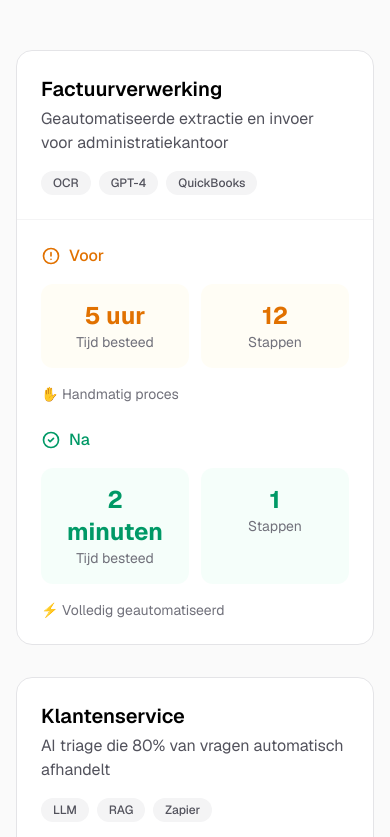
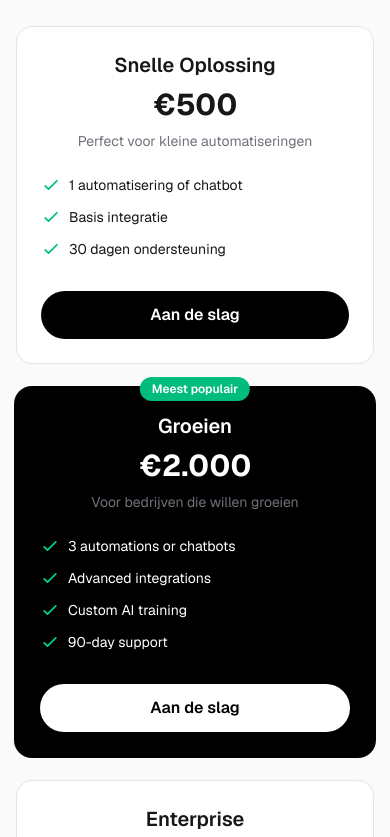
Before and after one commit to Jarno97/jsolutions, a Next.js app: page / in a window 390 px wide. Shown: the part 4667-5504 px from the top of the page. Built offline with nearby package versions, Linux system fonts and the light colour scheme.

Commit message:
Add pricing section with 3 tiers

```diff
--- a/src/app/page.tsx
+++ b/src/app/page.tsx
@@ -9,6 +9,7 @@ import LanguageToggle from "@/components/LanguageToggle";
 import { useLanguage } from "@/components/LanguageContext";
 import Contact from "@/components/Contact";
 import Testimonials from "@/components/Testimonials";
+import Pricing from "@/components/Pricing";
 
 const services = [
   {
@@ -64,6 +65,9 @@ export default function Home() {
             </a>
             <a href="#testimonials" className="text-zinc-600 dark:text-zinc-400 hover:text-black dark:hover:text-white transition-colors">
               {t("Testimonials", "Referenties")}
+            </a>
+            <a href="#pricing" className="text-zinc-600 dark:text-zinc-400 hover:text-black dark:hover:text-white transition-colors">
+              {t("Pricing", "Prijzen")}
             </a>
             <a href="#projects" className="text-zinc-600 dark:text-zinc-400 hover:text-black dark:hover:text-white transition-colors">
               {t("Projects", "Projecten")}
@@ -195,6 +199,9 @@ export default function Home() {
       {/* Testimonials Section */}
       <Testimonials />
 
+      {/* Pricing Section */}
+      <Pricing />
+
       {/* Projects Section */}
       <Projects />
 
--- /dev/null
+++ b/src/components/Pricing.tsx
@@ -0,0 +1,165 @@
+"use client";
+
+import FadeIn from "./FadeIn";
+import { useLanguage } from "./LanguageContext";
+
+interface Tier {
+  name: string;
+  nameNl: string;
+  price: string;
+  priceNl: string;
+  description: string;
+  descriptionNl: string;
+  features: string[];
+  featuresNl: string[];
+  popular?: boolean;
+}
+
+const tiers: Tier[] = [
+  {
+    name: "Quick Fix",
+    nameNl: "Snelle Oplossing",
+    price: "€500",
+    priceNl: "€500",
+    description: "Perfect for small automations",
+    descriptionNl: "Perfect voor kleine automatiseringen",
+    features: [
+      "1 automation or chatbot",
+      "Basic integration",
+      "30-day support",
+    ],
+    featuresNl: [
+      "1 automatisering of chatbot",
+      "Basis integratie",
+      "30 dagen ondersteuning",
+    ],
+  },
+  {
+    name: "Growth",
+    nameNl: "Groeien",
+    price: "€2,000",
+    priceNl: "€2.000",
+    description: "For businesses ready to scale",
+    descriptionNl: "Voor bedrijven die willen groeien",
+    features: [
+      "3 automations or chatbots",
+      "Advanced integrations",
+      "Custom AI training",
+      "90-day support",
+    ],
+    featuresNl: [
+      "3 automatiseringen of chatbots",
+      "Geavanceerde integraties",
+      "Custom AI training",
+      "90 dagen ondersteuning",
+    ],
+    popular: true,
+  },
+  {
+    name: "Enterprise",
+    nameNl: "Enterprise",
+    price: "Custom",
+    priceNl: "Maatwerk",
+    description: "Full-scale AI transformation",
+    descriptionNl: "Volledige AI-transformatie",
+    features: [
+      "Unlimited automations",
+      "Full system integration",
+      "Dedicated support",
+      "Monthly optimization",
+    ],
+    featuresNl: [
+      "Onbeperkte automatiseringen",
+      "Volledige systeemintegratie",
+      "Toegewijde ondersteuning",
+      "Maandelijkse optimalisatie",
+    ],
+  },
+];
+
+export default function Pricing() {
+  const { t } = useLanguage();
+
+  return (
+    <section id="pricing" className="py-16 md:py-24 px-4 md:px-6">
+      <FadeIn>
+        <div className="max-w-6xl mx-auto">
+          <h2 className="text-2xl md:text-4xl font-bold text-center text-black dark:text-white mb-4 md:mb-6">
+            {t("Simple pricing", "Eenvoudige prijzen")}
+          </h2>
+          <p className="text-center text-zinc-600 dark:text-zinc-400 mb-12 md:mb-16 max-w-xl mx-auto">
+            {t("No surprises. Just clear pricing.", "Geen verrassingen. Gewoon duidelijke prijzen.")}
+          </p>
+
+          <div className="grid md:grid-cols-3 gap-6 md:gap-8">
+            {tiers.map((tier, index) => (
+              <FadeIn key={index} delay={index * 100}>
+                <div
+                  className={`relative p-6 md:p-8 rounded-2xl h-full flex flex-col ${
+                    tier.popular
+                      ? "bg-black dark:bg-white text-white dark:text-black ring-2 ring-black dark:ring-white"
+                      : "bg-white dark:bg-zinc-800 border border-zinc-200 dark:border-zinc-700"
+                  }`}
+                >
+                  {tier.popular && (
+                    <div className="absolute -top-3 left-1/2 -translate-x-1/2">
+                      <span className="px-3 py-1 text-xs font-semibold bg-emerald-500 text-white rounded-full">
+                        {t("Most popular", "Meest populair")}
+                      </span>
+                    </div>
+                  )}
+
+                  <div className="text-center mb-6">
+                    <h3 className="text-xl font-semibold mb-2">
+                      {t(tier.name, tier.nameNl)}
+                    </h3>
+                    <p className="text-3xl font-bold mb-2">
+                      {t(tier.price, tier.priceNl)}
+                    </p>
+                    <p className="text-sm text-zinc-500 dark:text-zinc-400">
+                      {t(tier.description, tier.descriptionNl)}
+                    </p>
+                  </div>
+
+                  <ul className="space-y-3 mb-8 flex-grow">
+                    {(tier.popular ? tier.features : tier.featuresNl).map((feature, i) => (
+                      <li key={i} className="flex items-center gap-2 text-sm">
+                        <svg
+                          className={`w-5 h-5 flex-shrink-0 ${
+                            tier.popular ? "text-emerald-400" : "text-emerald-500"
+                          }`}
+                          fill="none"
+                          stroke="currentColor"
+                          viewBox="0 0 24 24"
+                        >
+                          <path
+                            strokeLinecap="round"
+                            strokeLinejoin="round"
+                            strokeWidth={2}
+                            d="M5 13l4 4L19 7"
+                          />
+                        </svg>
+                        {feature}
+                      </li>
+                    ))}
+                  </ul>
+
+                  <a
+                    href="#contact"
+                    className={`block text-center px-6 py-3 rounded-full font-semibold transition-colors ${
+                      tier.popular
+                        ? "bg-white text-black hover:bg-zinc-100"
+                        : "bg-black text-white dark:bg-white dark:text-black hover:opacity-80"
+                    }`}
+                  >
+                    {t("Get started", "Aan de slag")}
+                  </a>
+                </div>
+              </FadeIn>
+            ))}
+          </div>
+        </div>
+      </FadeIn>
+    </section>
+  );
+}
```
